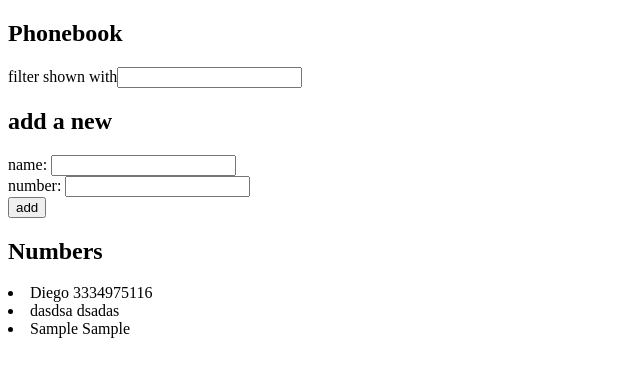
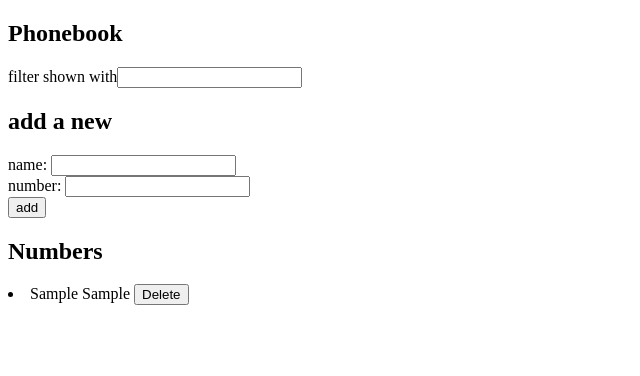
Before and after one commit to Diefat17/Part2, a React (Vite) app: page / in a window 1280 px wide. Both pictures are taken after typing "Sample", "Sample" into the empty fields and a click on the button "add". Shown: the top 376 px of the page, without its empty margins (0-640 px from the left). Built offline with nearby package versions, Linux system fonts and the light colour scheme; no server answers; data requests are answered from the project's data file.

Commit message:
Exercise 2.14 done

```diff
--- a/db.json
+++ b/db.json
@@ -1,14 +1,3 @@
 {
-  "persons": [
-    {
-      "id": 1,
-      "name": "Diego",
-      "number": "3334975116"
-    },
-    {
-      "id": 2,
-      "name": "dasdsa",
-      "number": "dsadas"
-    }
-  ]
+  "persons": []
 }
--- a/src/App.jsx
+++ b/src/App.jsx
@@ -1,12 +1,12 @@
 import { useState, useEffect } from 'react'
 import personService from './services/notes'
 
-const Nombre = ({name, number}) => {
-  return <li>{name} {number}</li>
+const Nombre = ({name, number, deletePerson, personId}) => {
+  return <li>{name} {number} <button onClick={() => deletePerson(personId)} >Delete</button></li>
 }
 
-const Persons = ({temp}) => {
-  return <>{temp.map(t => <Nombre key={t.id} name={t.name} number={t.number}></Nombre>)}</>
+const Persons = ({temp, deletePerson}) => {
+  return <>{temp.map(t => <Nombre key={t.id} name={t.name} number={t.number} deletePerson={deletePerson} personId={t.id}></Nombre>)}</>
 }
 
 const Filter = ({handleFilterChange, filter}) => {
@@ -55,6 +55,18 @@ const App = () => {
     setNewNumber(event.target.value)
   }
 
+  const deletePerson = id => {
+
+    if(id != undefined){
+      //console.log(persons.map(p => p.id == id))
+      const temp = persons.filter(p => p.id != id)
+      window.confirm(`Delete ${persons.id}?`)
+      personService
+      .deleteContact(id)
+      setPersons(temp)
+    }
+  }
+
 
 
   const addPerson = (event) => {
@@ -62,7 +74,6 @@ const App = () => {
     const nameObject = {
       name: newName,
       number: newNumber,
-      id: persons.length + 1
     }
 
     if(!persons.map(user => user.name).includes(newName)){
@@ -88,9 +99,9 @@ const App = () => {
       filter shown with
       <Filter handleFilterChange={handleFilterChange} filter={filter}></Filter>
       <h2>add a new</h2>
-      <PersonForm addPerson={addPerson} handlePersonChange={handlePersonChange} newName={newName} handleNumberChange={handleNumberChange} newNumber={newNumber}></PersonForm>
+      <PersonForm addPerson={addPerson} handlePersonChange={handlePersonChange} newName={newName} handleNumberChange={handleNumberChange} newNumber={newNumber} ></PersonForm>
       <h2>Numbers</h2>
-      <Persons temp={persons.filter(word => word.name.toLowerCase().includes(filter.toLowerCase()))}></Persons>
+      <Persons temp={persons.filter(word => word.name.toLowerCase().includes(filter.toLowerCase()))} deletePerson={deletePerson}></Persons>
     </div>
   )
 }
--- a/src/services/notes.js
+++ b/src/services/notes.js
@@ -16,5 +16,10 @@ const update = (id, newObject) => {
   return request.then(response => response.data)
 }
 
+const deleteContact = (id) => {
+    const request = axios.delete(`${baseUrl}/${id}`)
+    return request.then(response => response.data)
+}
 
-export default { getAll, create, update }
+
+export default { getAll, create, update, deleteContact }
```
